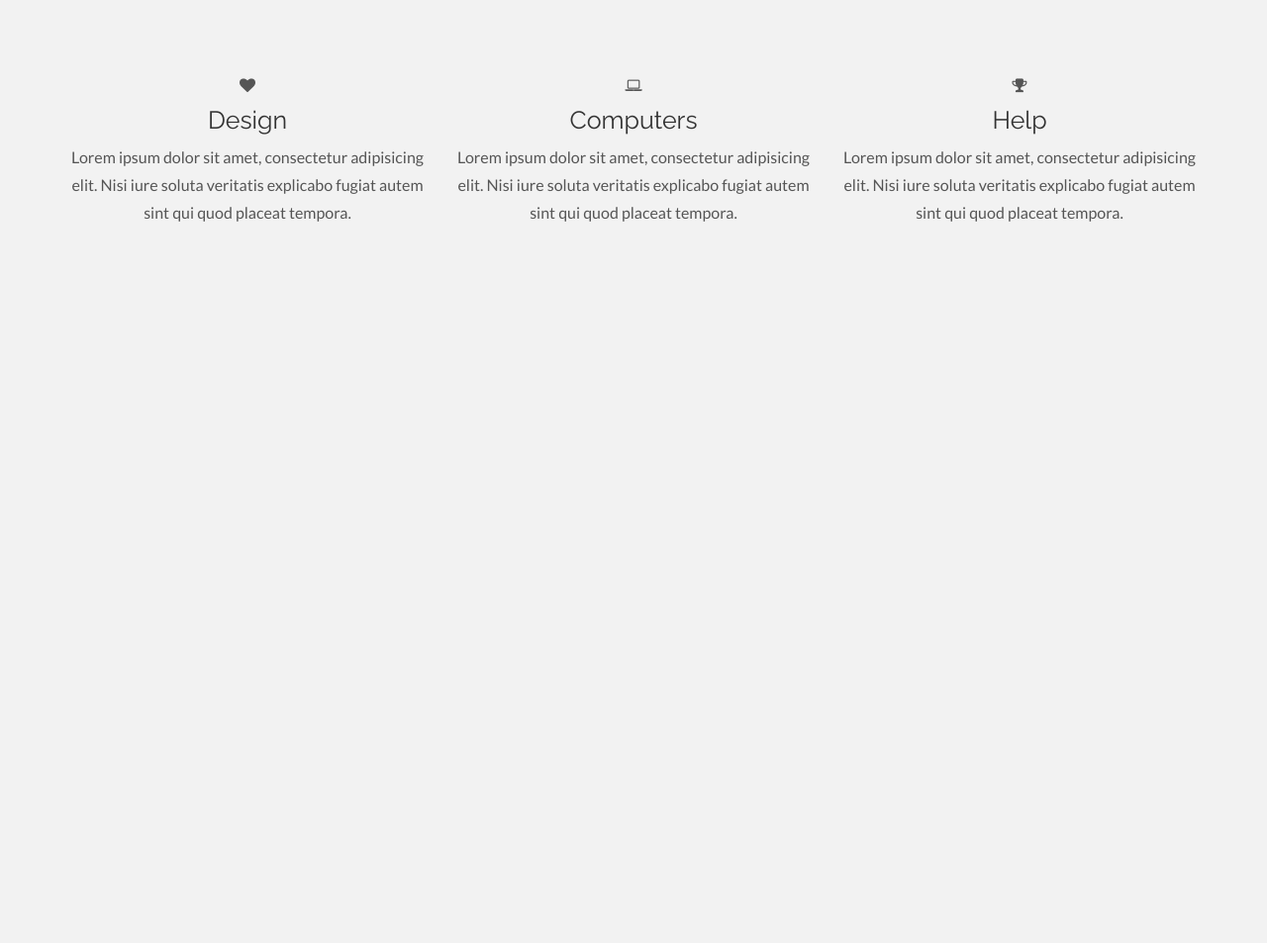
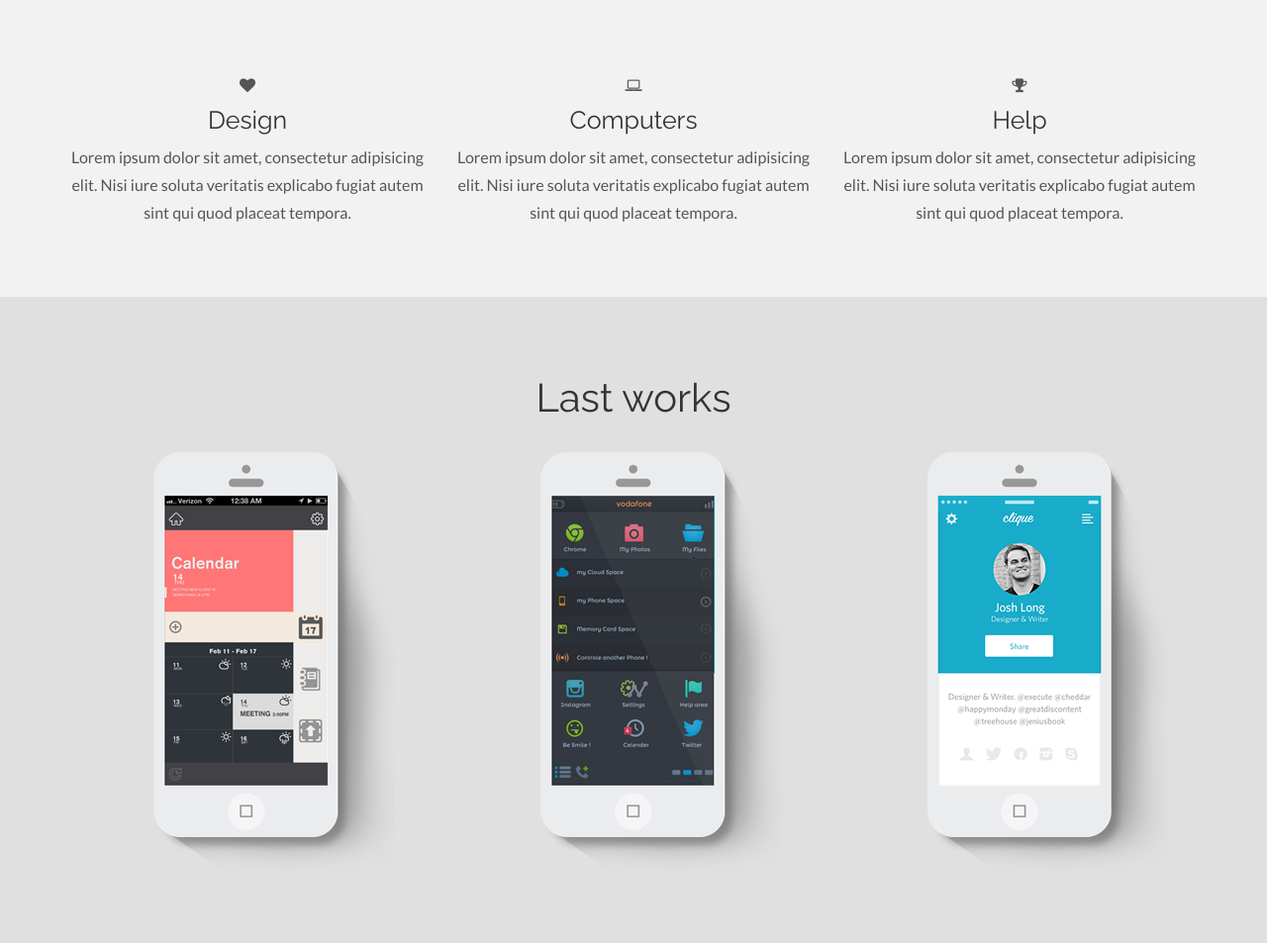
Before and after one commit to Anko1/Bootstrap, a plain HTML site: page index.html in a window 1280 px wide. Shown: the part 566-1519 px from the top of the page at 99% size. Before the commit the page ends 866 px from the top, so only its background shows below. Drawn offline with nearby package versions, Linux system fonts and the light colour scheme.

Commit message:
add last works

```diff
--- a/css/main.css
+++ b/css/main.css
@@ -94,3 +94,18 @@ hr {
 .w h4 {
 	font-size: 25px;
 }
+#dg {
+	background: #e0e0e0;
+	padding-top: 70px;
+	padding-bottom: 70px;
+	text-align: center;
+}
+#dg h4 {
+	font-size: 40px;
+}
+.tilt {
+	transition: all 0.5s ease;
+}
+.tilt:hover {
+	transform: rotate(-10deg);
+}
--- a/index.html
+++ b/index.html
@@ -62,6 +62,29 @@
 		</div>
 		<br><br>
 	</div>
+	<div id="dg">
+		<div class="container">
+			<div class="row centered">
+				<h4>Last works</h4>
+				<br>
+				<div class="col-lg-4">
+					<div class="tilt">
+						<a href="#"><img src="img/p01.png" alt=""></a>
+					</div>
+				</div>
+				<div class="col-lg-4">
+					<div class="tilt">
+						<a href="#"><img src="img/p02.png" alt=""></a>
+					</div>
+				</div>
+				<div class="col-lg-4">
+					<div class="tilt">
+						<a href="#"><img src="img/p03.png" alt=""></a>
+					</div>
+				</div>
+			</div>
+		</div>
+	</div>
 	<script src="https://cdnjs.cloudflare.com/ajax/libs/jquery/3.2.1/jquery.min.js"></script>
 	<script src="js/bootstrap.min.js"></script>
 </body>
```
Also changed, not shown: img/kapli.jpg (deleted), img/p01.png (added), img/p02.png (added), img/p03.png (added).
